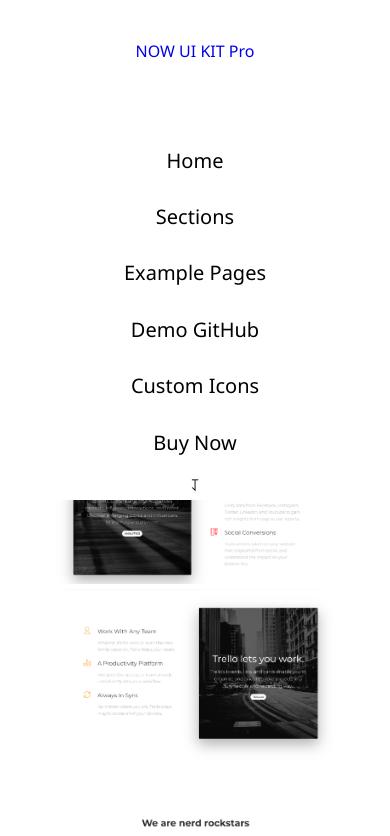
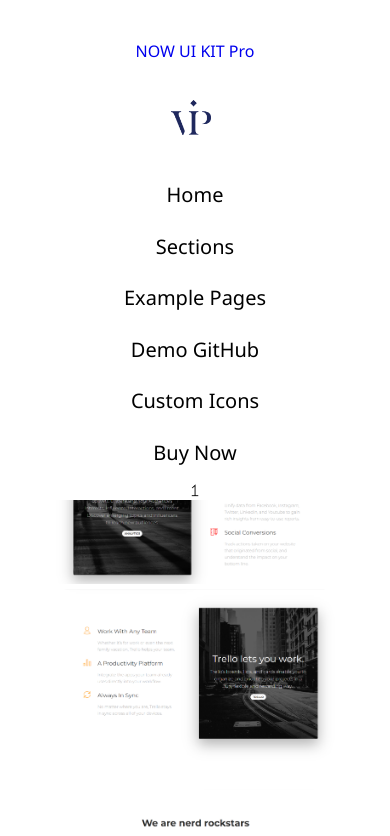
Before and after one commit to TrinhLe08/Project-2.0, a React (Create React App) app: page /AboutUs in a window 390 px wide. Shown: the top 836 px of the page. Built offline with nearby package versions, Linux system fonts and the light colour scheme.

Commit message:
up my project 2.0

```diff
--- a/src/App.css
+++ b/src/App.css
@@ -19,6 +19,11 @@
   margin-right: 100px;
   font-family: 'Segoe UI', Tahoma, Geneva, Verdana, sans-serif;
   color: #000033;
+}
+.header .logo {
+  margin-top: 10px;
+  margin-left: -48px;
+  width: 40px;
 }
 .header .a:hover {
   color: #4c8de8;
@@ -997,6 +1002,9 @@
     justify-content: center;
     transition: all 0.4s ease-in-out;
   }
+  #root .App .header .logo {
+    margin-left: 33%;
+  }
   #root .App .header .Topic {
     height: 30px;
     width: 100%;
--- a/src/App.jsx
+++ b/src/App.jsx
@@ -25,7 +25,6 @@
     <ThemeContext>
            <BrowserRouter>
                    <div className="App">
-                    {/* <Header></Header> */}
                        <Switch>
                                <Route exact path="/Project-2.0" component={Main} />
                                <Route exact path="/AboutUs" component={AboutUs} />
--- a/src/App.less
+++ b/src/App.less
@@ -20,6 +20,11 @@
         margin-right: 100px;
         font-family: 'Segoe UI', Tahoma, Geneva, Verdana, sans-serif;
         color: #000033;
+    }
+    .logo{
+        margin-top: 10px;
+        margin-left: -48px;
+        width: 40px;
     }
     .a:hover{
         color:rgb(76, 141, 232)
@@ -1071,6 +1076,9 @@
             display: grid;
             justify-content: center;
             transition: all 0.4s ease-in-out;
+            .logo{
+                margin-left: 33%;
+            }
             .Topic{
                 height: 30px;
                 width: 100%;
--- a/src/Header/Header.jsx
+++ b/src/Header/Header.jsx
@@ -1,10 +1,12 @@
-import { BrowserRouter, Route, Switch } from 'react-router-dom';
+
 import { useState, useEffect, useRef } from 'react'
 import $ from 'jquery';
 
 import { ThemeContext, VipContext } from '../Context/ThemeContext';
 import { useContext } from 'react';
 import { useLocation } from 'react-router-dom';
+
+import LogoVip from '../Logo/LogoVip.png'
 
 
 export default function Header(){
@@ -36,6 +38,8 @@
                       );
 
                 },ScrollTop1)
+
+
 
                 return
             }
@@ -130,8 +134,10 @@
     }
 
     const ClickSub = () => {
-        setSub(!sub);
-
+        if (window.innerWidth < 700) {
+            setSub(!sub);
+            return
+        }
     }
 
     const Header =  useRef(null)
@@ -152,10 +158,19 @@
 
 
 
+
+
+
     return (
         <div className="header" style = { sub ? {marginTop : '0px'}: {marginTop : '-475px'} }>
             <div className='Topic' >
             <a href="/Project-2.0" className='a'>NOW UI KIT Pro</a>
+            </div>
+            <div className="logo">
+            <a href="/Project-2.0" className='a'>
+                <img src= {LogoVip} alt="" className="logo" />
+
+            </a>
             </div>
 
             <div className="menu">
@@ -165,7 +180,7 @@
                 <p className="demo"  id='menu' onClick = {ClickDemo}>Demo GitHub</p>
                 <p className="icon"  id='menu' onClick = {ClickIcon}>Custom Icons</p>
                 <p className="buy"  id='menu' onClick = {ClickBuy}>Buy Now</p>
-                <p className="sub"  id='submenu' onClick = {ClickSub} >⥡</p>
+                <p className="sub"  id='submenu' onClick = {ClickSub} >{ sub ? '⥠' : '⥡'}</p>
             </div>
 
         </div>
```
Also changed, not shown: src/Logo/LogoVip.png (added).
